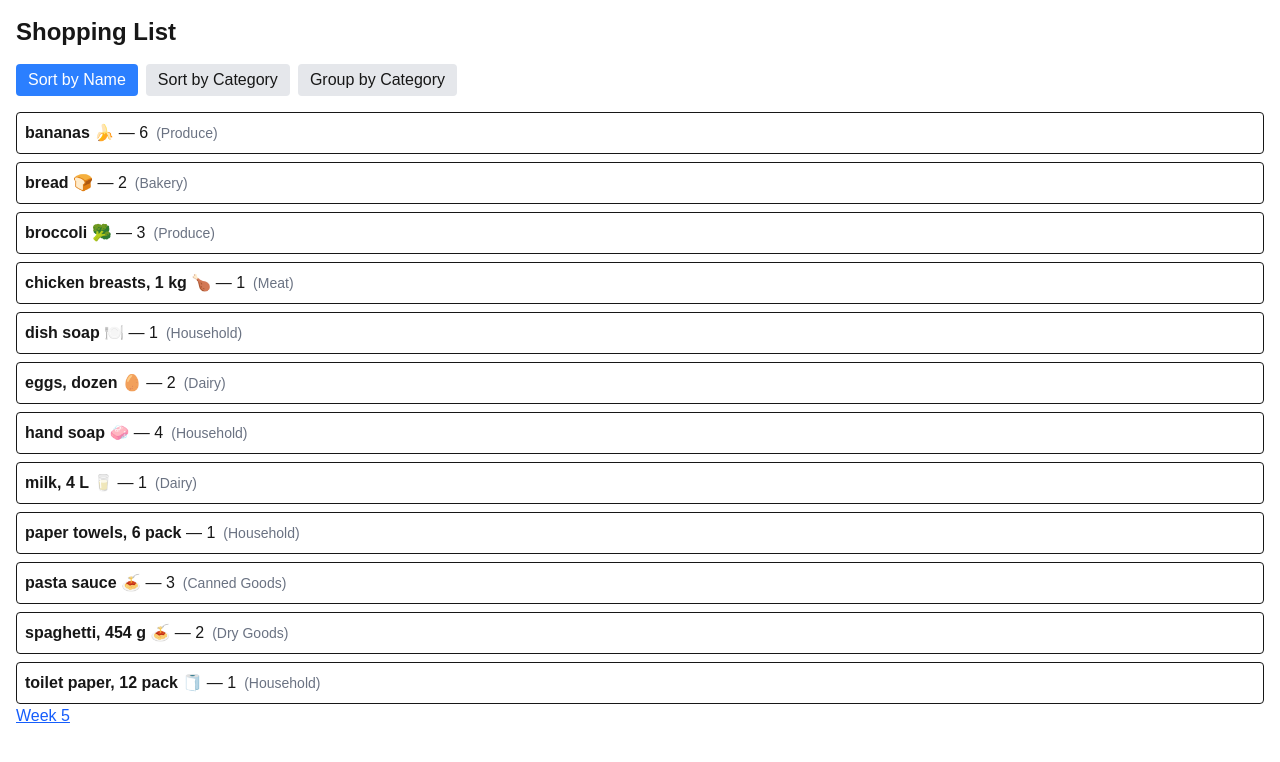
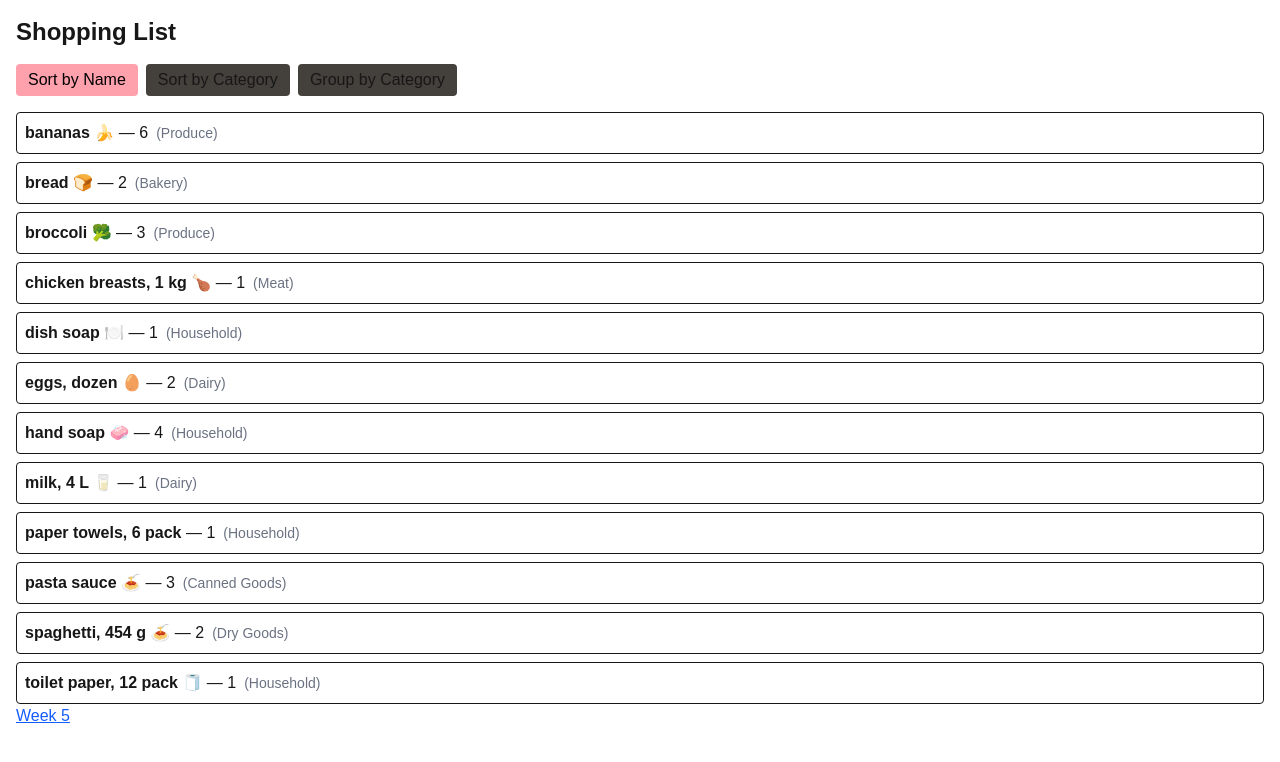
Before and after one commit to Khujesta1998/cprg306-assignments, a Next.js app: page /week-5 in a window 1280 px wide. Shown: the top 762 px of the page. Built offline with nearby package versions, Linux system fonts and the light colour scheme.

Commit message:
Update item-list.tsx

```diff
--- a/app/week-5/item-list.tsx
+++ b/app/week-5/item-list.tsx
@@ -36,7 +36,7 @@ export default function ItemList() {
         <button
           onClick={() => setSortBy("name")}
           className={`px-3 py-1 rounded ${
-            sortBy === "name" ? "bg-blue-500 text-white" : "bg-gray-200"
+            sortBy === "name" ? "bg-rose-300 text-black" : "bg-stone-700"
           }`}
         >
           Sort by Name
@@ -45,7 +45,7 @@ export default function ItemList() {
         <button
           onClick={() => setSortBy("category")}
           className={`px-3 py-1 rounded ${
-            sortBy === "category" ? "bg-blue-500 text-white" : "bg-gray-200"
+            sortBy === "category" ? "bg-rose-300 text-black" : "bg-stone-700"
           }`}
         >
           Sort by Category
@@ -54,12 +54,14 @@ export default function ItemList() {
         <button
           onClick={() => setSortBy("grouped")}
           className={`px-3 py-1 rounded ${
-            sortBy === "grouped" ? "bg-blue-500 text-white" : "bg-gray-200"
+            sortBy === "grouped" ? "bg-rose-300 text-black" : "bg-stone-700"
           }`}
         >
           Group by Category
         </button>
       </div>
+
+
 
       {/* Render Items */}
       {sortBy !== "grouped" && (
```
